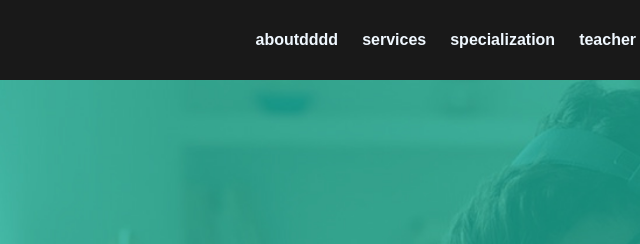
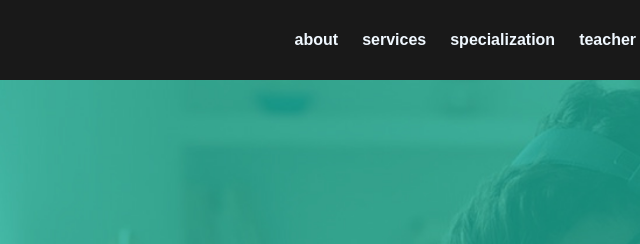
Before and after one commit to MustafaAlSatuf/Task3_2, a plain HTML site: page index.html in a window 1280 px wide. Shown: the top 244 px of the page, 280-920 px from the left. Drawn offline with Linux system fonts and the light colour scheme.

Commit message:
Update index.html
return about

```diff
--- a/index.html
+++ b/index.html
@@ -16,7 +16,7 @@
             <img src="./assets/img/logo.png" alt="logo" class="logo">
 
             <ul class="ul-nav">
-                <li><a href="#">aboutdddd</a></li>
+                <li><a href="#">about</a></li>
                 <li><a href="#">services</a></li>
                 <li><a href="#">specialization</a></li>
                 <li><a href="#">teacher</a></li>
```
